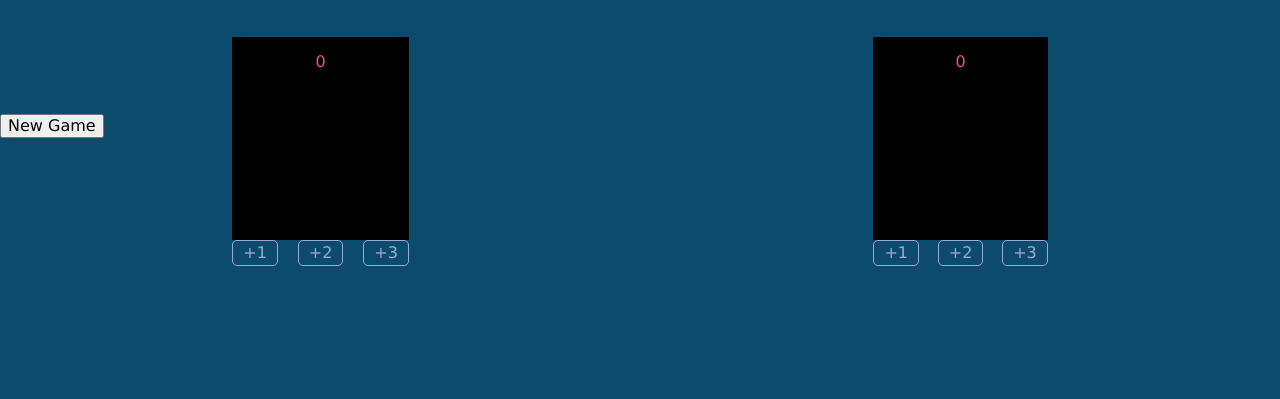
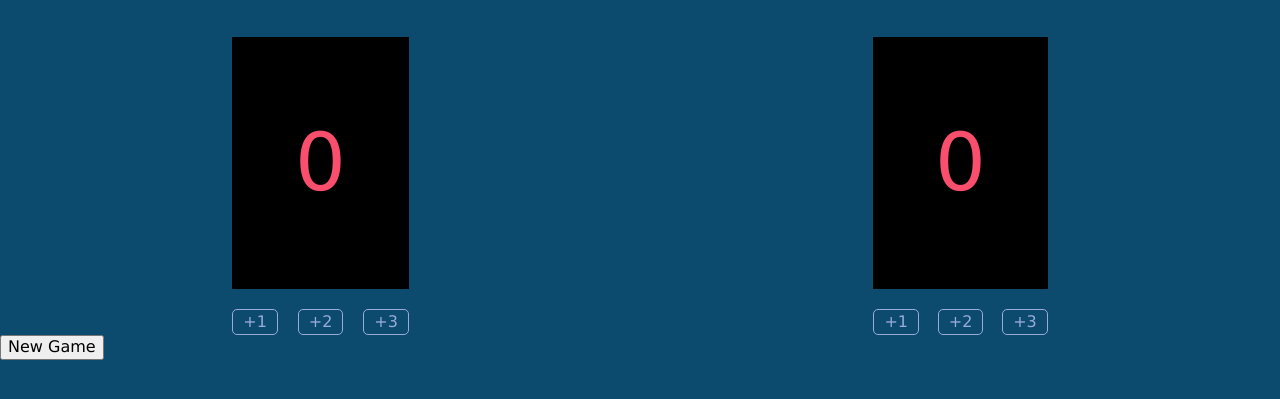
Before and after one commit to parrithomas/Basketball-Scoreboard, a plain HTML site: page index.html in a window 1280 px wide. Shown: the part 89-488 px from the top of the page. Drawn offline with nearby package versions, Linux system fonts and the light colour scheme.

Commit message:
Fixed some styling

```diff
--- a/index.css
+++ b/index.css
@@ -1,10 +1,10 @@
 body {
   margin: 0;
-    background: #0C4A6E;
-    font-family: Verdana, Geneva, Tahoma, sans-serif
+  background: #0c4a6e;
+  font-family: Verdana, Geneva, Tahoma, sans-serif;
 }
 
-h3{
+h3 {
   color: #fff;
   font-size: 40px;
   text-align: center;
@@ -15,29 +15,31 @@ h3{
   justify-content: space-around;
 }
 
-.score-box{
+.score-box {
   background: #000;
-    color: #F94F6D;
+  color: #f94f6d;
   text-align: center;
-    height: 100%;
-    width: 100%;
+  /* height: 100%;
+  width: 100%; */
+  font-size: 80px;
   display: flex;
   align-content: center;
   justify-content: center;
+  margin-bottom: 20px;
 }
 
-.score-btns{
+.score-btns {
   display: flex;
   justify-content: space-between;
 }
-.score-btn{
+.score-btn {
   background: none;
-    border: 1px solid #9AABD8;
-    color: #9AABD8;
+  border: 1px solid #9aabd8;
+  color: #9aabd8;
   border-radius: 5px;
   padding: 3px 10px;
 }
 
-.score-btn:hover{
+.score-btn:hover {
   cursor: pointer;
 }
```
Lines whose indentation alone changed are shown as unchanged.
